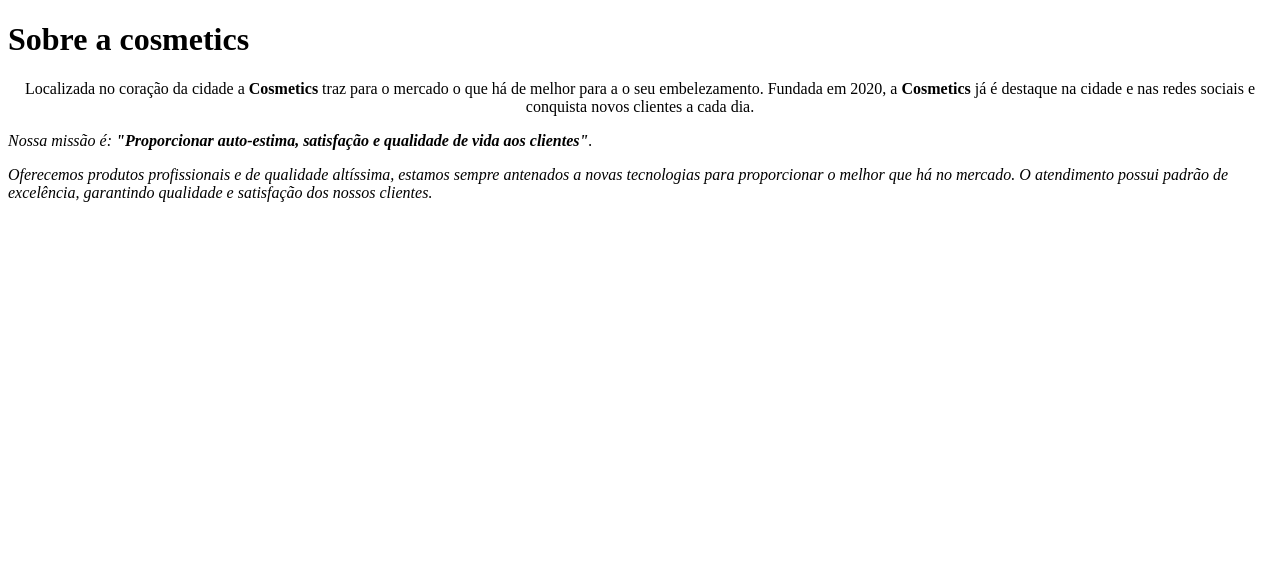
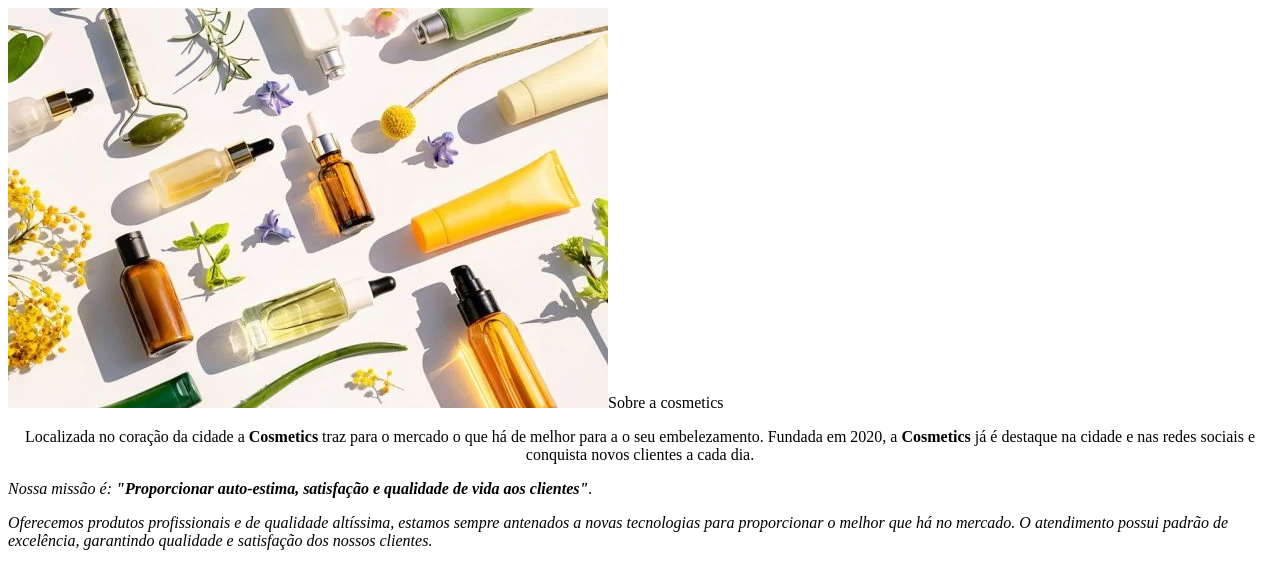
Before and after one commit to EmillySants/EmillySantos.github.io, a plain HTML site: page index.html in a window 1280 px wide. Drawn offline with Linux system fonts and the light colour scheme.

Commit message:
index.html

```diff
--- a/index.html
+++ b/index.html
@@ -7,7 +7,7 @@
     </head>
 
     <body>
-        <ing src-"Cosmeticos-2-600x400.webp">
+        <img src="https://raw.githubusercontent.com/EmillySants/EmillySantos.github.io/main/Cosmeticos-2-600x400.webp"
 
         <h1 style-"text align: center; background: #cccccc">Sobre a cosmetics</h1>
 
@@ -18,5 +18,5 @@
 
         <p>Oferecemos produtos profissionais e de qualidade altíssima, estamos sempre antenados a novas tecnologias para proporcionar o melhor que há no mercado. O atendimento possui padrão de excelência, garantindo qualidade e satisfação dos nossos clientes.</p>
 
-     </body>
+     </body
 </html>
```
